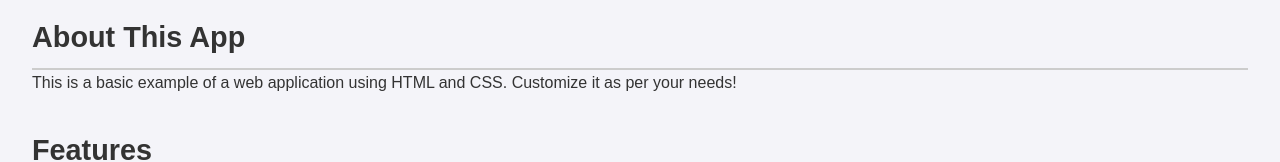
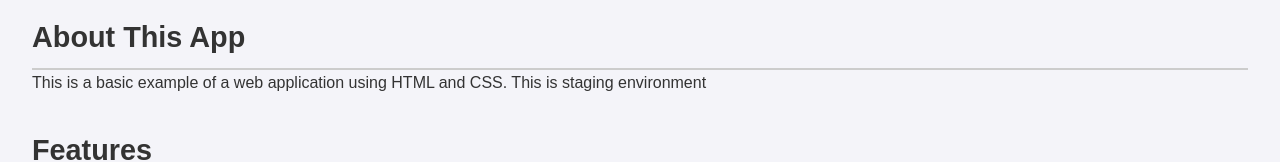
Before and after one commit to SathishKumar5115/DevOpsModal, a plain HTML site: page index.html in a window 1280 px wide. Shown: the part 177-339 px from the top of the page. Drawn offline with Linux system fonts and the light colour scheme.

Commit message:
stage commit 1

```diff
--- a/index.html
+++ b/index.html
@@ -17,7 +17,7 @@
     <main class="main-content">
         <section class="intro">
             <h2>About This App</h2>
-            <p>This is a basic example of a web application using HTML and CSS. Customize it as per your needs!</p>
+            <p>This is a basic example of a web application using HTML and CSS. This is staging environment</p>
         </section>
 
         <section class="features">
```
